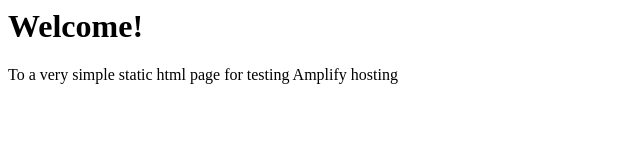
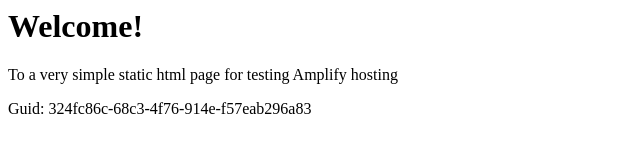
Before and after one commit to aws-aemilia-bah/Github-PR-Commit-Integration-Test-DoNotTouch-Gith-P5X5MO5I-v1-preprod-me-south-1, a website: page src/index.html in a window 1280 px wide. Shown: the whole page, without its empty margins (0-640 px from the left). Drawn offline with Linux system fonts and the light colour scheme.

Commit message:
commit from integ tests

```diff
--- a/src/index.html
+++ b/src/index.html
@@ -1,3 +1,5 @@
+
+
 <html lang="en">
 
 <head>
@@ -10,6 +12,6 @@
 <body>
     <h1>Welcome!</h1>
     <p>To a very simple static html page for testing Amplify hosting</p>
-</body>
+    <p>Guid: 324fc86c-68c3-4f76-914e-f57eab296a83</p></body>
 
 </html>
```
